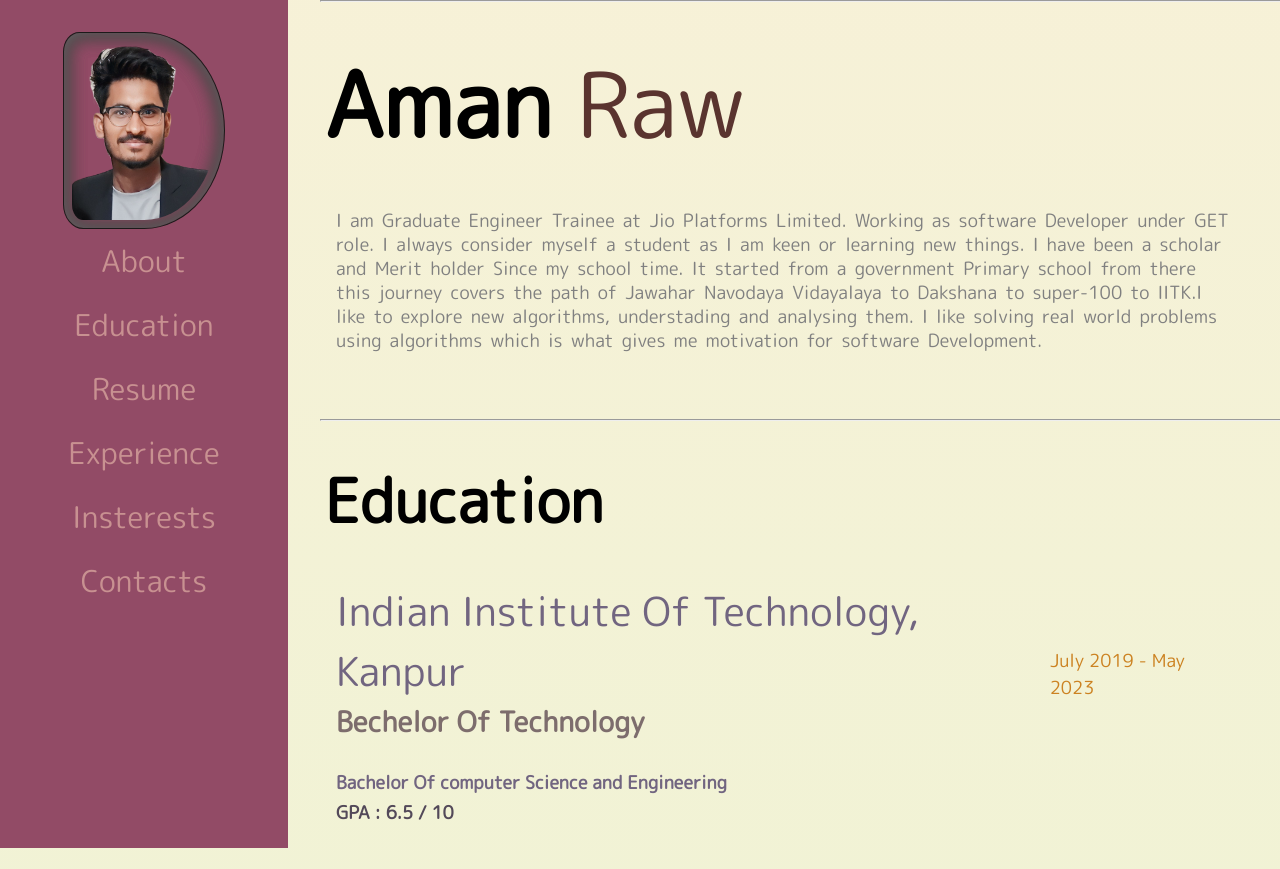
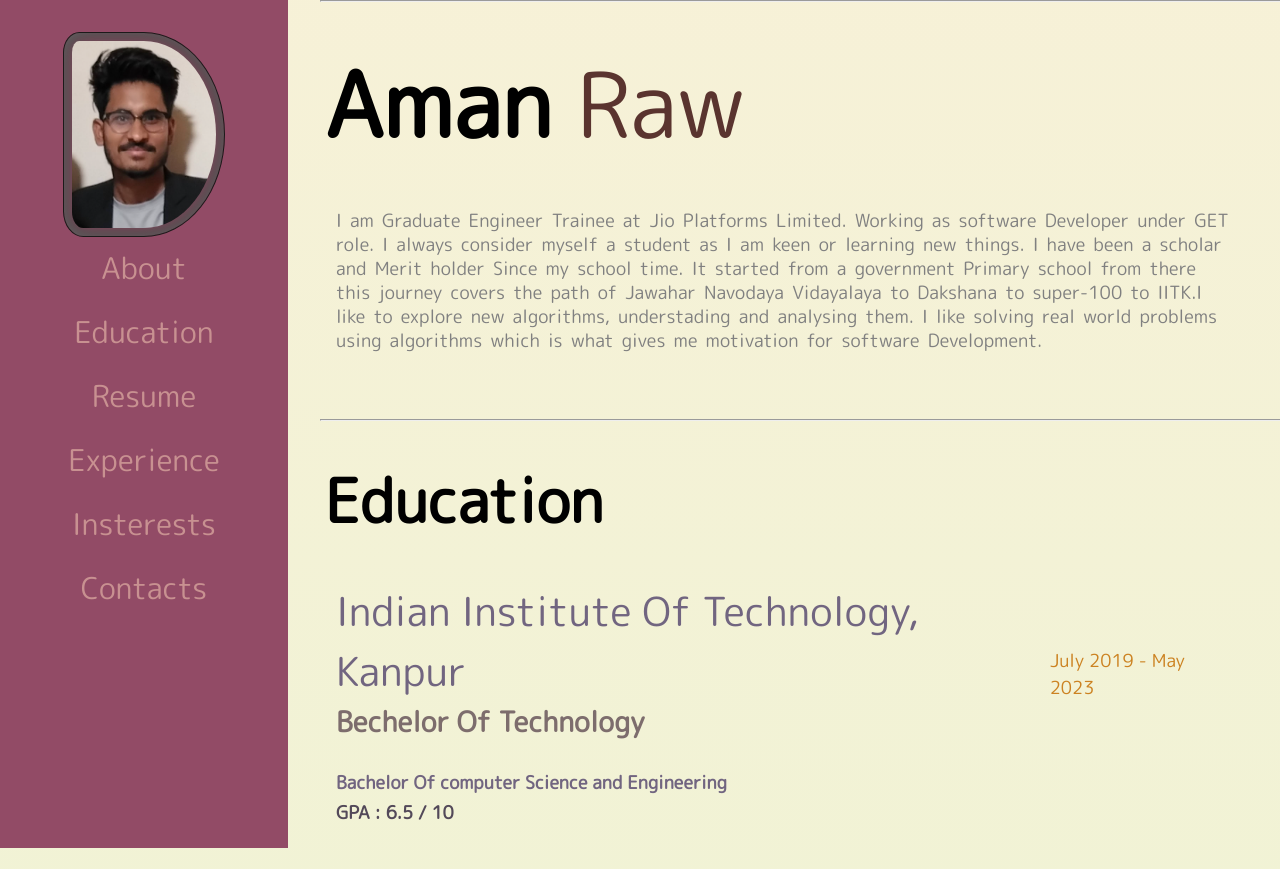
Before and after one commit to amn-raw/amn-raw.github.io, a plain HTML site: page index.html in a window 1280 px wide. Shown: the top 869 px of the page. Drawn offline with Linux system fonts and the light colour scheme.

Commit message:
Update index.html

```diff
--- a/index.html
+++ b/index.html
@@ -10,7 +10,7 @@
 <body>
     <div class="frame" id="frame"  >
         <div class="nav-bar" id="nav-bar">
-                   <img src="./assets/images/Aman2.png" alt="aman2.png"  class="image" id="image">
+                   <img src="./assets/images/Aman.png" alt="aman.png"  class="image" id="image">
                    <div class="item" id="a"> <a href="#about" class="item" id="about-box"  onclick="highLight('about-box')">About</a></div>
                    <div class="item" id="b"> <a href="#education" class="item " id="education-box" onclick="highLight('education-box')">Education</a></div>
                    <div class="item" id="c"> <a href="#resume" class="item" id="resume-box" onclick="highLight('resume-box')">Resume</a></div>
```
